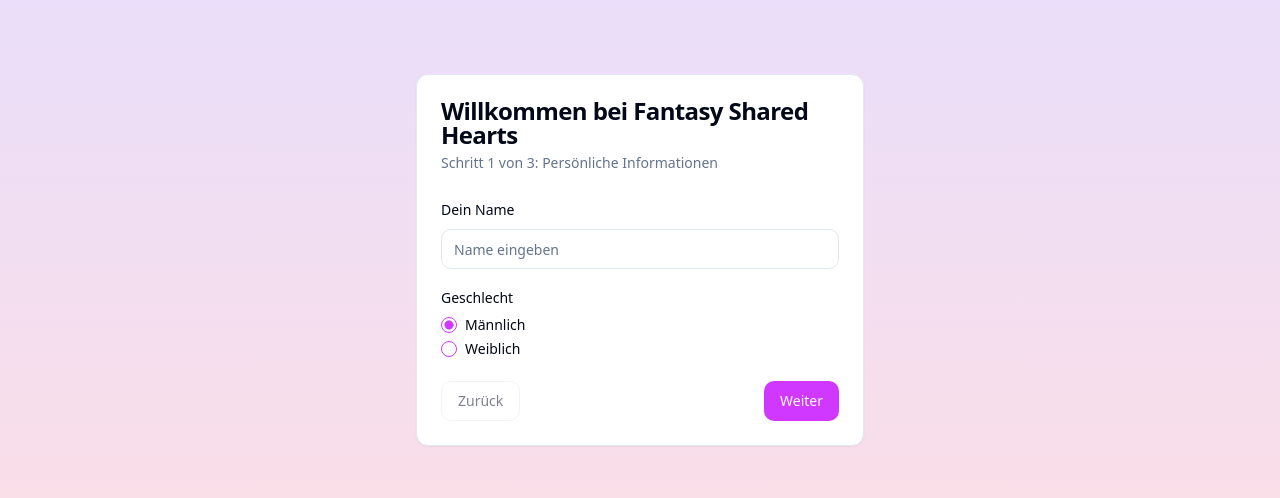
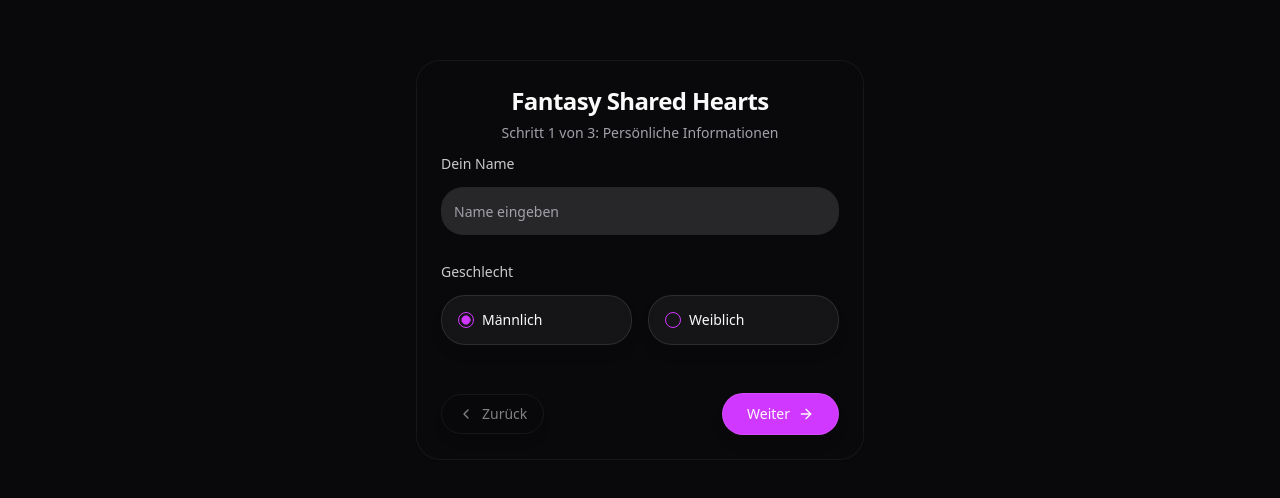
Before and after one commit to Fantasies-FYI/fantasies-fyi, a React (Vite) app: page / in a window 1280 px wide. Shown: the part 140-638 px from the top of the page. Built offline with nearby package versions, Linux system fonts and the light colour scheme.

Commit message:
feat: Implement dark theme and UI changes
- Apply dark theme to the application.
- Update onboarding form design based on the provided screenshot.
- Adjust menu and back button design as per the last screenshot.
- Ensure functionality remains unchanged.

```diff
--- /dev/null
+++ b/src/components/AppMenu.tsx
@@ -0,0 +1,58 @@
+
+import React from "react";
+import { Button } from "@/components/ui/button";
+import { ChevronLeft, Info, Share2 } from "lucide-react";
+
+interface AppMenuProps {
+  currentView: string;
+  onCategoryView: () => void;
+  onInfoView: () => void;
+  onSharingView: () => void;
+  title?: string;
+}
+
+const AppMenu = ({ currentView, onCategoryView, onInfoView, onSharingView, title }: AppMenuProps) => {
+  if (currentView === "categories") {
+    return (
+      <div className="w-full max-w-4xl mx-auto mb-8 flex justify-between items-center">
+        <h1 className="text-xl font-bold text-foreground">Fantasy Shared Hearts</h1>
+        <div className="flex space-x-3">
+          <Button
+            size="icon"
+            onClick={onInfoView}
+            title="Information"
+            className="menu-button"
+          >
+            <Info className="h-5 w-5" />
+          </Button>
+          <Button
+            size="icon"
+            onClick={onSharingView}
+            title="Teilen"
+            className="menu-button"
+          >
+            <Share2 className="h-5 w-5" />
+          </Button>
+        </div>
+      </div>
+    );
+  }
+
+  return (
+    <div className="w-full max-w-4xl mx-auto mb-8 flex justify-between items-center">
+      <Button
+        className="menu-button flex items-center gap-2"
+        onClick={onCategoryView}
+      >
+        <ChevronLeft className="h-5 w-5" />
+        <span>Zurück</span>
+      </Button>
+      {title && (
+        <h2 className="text-lg font-semibold text-foreground">{title}</h2>
+      )}
+      <div className="w-24"></div>
+    </div>
+  );
+};
+
+export default AppMenu;
--- a/src/components/OnboardingForm.tsx
+++ b/src/components/OnboardingForm.tsx
@@ -9,6 +9,7 @@ import { Select, SelectContent, SelectItem, SelectTrigger, SelectValue } from "@
 import { UserProfile } from "@/data/sampleFantasies";
 import { saveUserProfile } from "@/utils/storage";
 import { toast } from "sonner";
+import { ArrowRight, ChevronLeft } from "lucide-react";
 
 interface OnboardingFormProps {
   onComplete: (profile: UserProfile) => void;
@@ -51,30 +52,32 @@ const OnboardingForm = ({ onComplete }: OnboardingFormProps) => {
   };
 
   const renderStep1 = () => (
-    <CardContent className="space-y-4">
-      <div className="space-y-2">
-        <Label htmlFor="name">Dein Name</Label>
+    <CardContent className="space-y-6">
+      <div className="space-y-3">
+        <Label htmlFor="name" className="text-foreground/80">Dein Name</Label>
         <Input
           id="name"
           placeholder="Name eingeben"
           value={profile.name}
           onChange={(e) => setProfile({ ...profile, name: e.target.value })}
+          className="h-12 bg-secondary border-border/30 focus:border-primary"
         />
       </div>
 
-      <div className="space-y-2">
-        <Label>Geschlecht</Label>
+      <div className="space-y-3">
+        <Label className="text-foreground/80">Geschlecht</Label>
         <RadioGroup
           value={profile.gender}
           onValueChange={(value) => setProfile({ ...profile, gender: value as "male" | "female" })}
+          className="flex gap-4"
         >
-          <div className="flex items-center space-x-2">
-            <RadioGroupItem value="male" id="male" />
-            <Label htmlFor="male">Männlich</Label>
+          <div className="flex items-center space-x-2 glass-card p-4 rounded-lg flex-1 cursor-pointer">
+            <RadioGroupItem value="male" id="male" className="text-primary" />
+            <Label htmlFor="male" className="cursor-pointer">Männlich</Label>
           </div>
-          <div className="flex items-center space-x-2">
-            <RadioGroupItem value="female" id="female" />
-            <Label htmlFor="female">Weiblich</Label>
+          <div className="flex items-center space-x-2 glass-card p-4 rounded-lg flex-1 cursor-pointer">
+            <RadioGroupItem value="female" id="female" className="text-primary" />
+            <Label htmlFor="female" className="cursor-pointer">Weiblich</Label>
           </div>
         </RadioGroup>
       </div>
@@ -82,9 +85,9 @@ const OnboardingForm = ({ onComplete }: OnboardingFormProps) => {
   );
 
   const renderStep2 = () => (
-    <CardContent className="space-y-4">
-      <div className="space-y-2">
-        <Label htmlFor="age-range">Altersbereich</Label>
+    <CardContent className="space-y-6">
+      <div className="space-y-3">
+        <Label htmlFor="age-range" className="text-foreground/80">Altersbereich</Label>
         <Select
           value={profile.ageRange}
           onValueChange={(value) =>
@@ -94,10 +97,10 @@ const OnboardingForm = ({ onComplete }: OnboardingFormProps) => {
             })
           }
         >
-          <SelectTrigger id="age-range">
+          <SelectTrigger id="age-range" className="h-12 bg-secondary border-border/30">
             <SelectValue placeholder="Wähle deinen Altersbereich" />
           </SelectTrigger>
-          <SelectContent>
+          <SelectContent className="bg-background border-border">
             <SelectItem value="18-22">18-22</SelectItem>
             <SelectItem value="23-28">23-28</SelectItem>
             <SelectItem value="29-35">29-35</SelectItem>
@@ -108,57 +111,66 @@ const OnboardingForm = ({ onComplete }: OnboardingFormProps) => {
         </Select>
       </div>
 
-      <div className="space-y-2">
-        <Label htmlFor="partner-name">Name des Partners</Label>
+      <div className="space-y-3">
+        <Label htmlFor="partner-name" className="text-foreground/80">Name des Partners</Label>
         <Input
           id="partner-name"
           placeholder="Name des Partners eingeben"
           value={profile.partnerName}
           onChange={(e) => setProfile({ ...profile, partnerName: e.target.value })}
+          className="h-12 bg-secondary border-border/30 focus:border-primary"
         />
       </div>
     </CardContent>
   );
 
   const renderStep3 = () => (
-    <CardContent className="space-y-4">
+    <CardContent className="space-y-6">
       <div className="text-center space-y-4">
-        <h3 className="text-lg font-medium">Wie diese App funktioniert</h3>
-        <p>
+        <h3 className="text-xl font-medium text-foreground">Wie diese App funktioniert</h3>
+        <p className="text-muted-foreground">
           Du wirst eine Reihe von Fantasien sehen und kannst für jede wählen, ob du
           interessiert, bedingt interessiert oder nicht interessiert bist.
         </p>
-        <p>
+        <p className="text-muted-foreground">
           Deine Antworten werden sicher und privat auf deinem Gerät gespeichert.
           Nach dem Beantworten kannst du einen Code generieren, den du mit deinem
           Partner teilen kannst.
         </p>
-        <p>
+        <p className="text-muted-foreground">
           Wenn ihr beide eure Antworten geteilt habt, zeigt die App nur die
           Fantasien an, bei denen ihr beide Interesse gezeigt habt.
         </p>
 
-        <div className="bg-muted p-4 rounded-lg mt-4">
-          <h4 className="font-medium mb-2">Wichtige Begriffe</h4>
-          <p className="text-sm mb-2">
-            <span className="font-bold">Interessiert:</span> Du hättest Freude daran, diese Fantasie zu erleben.
-          </p>
-          <p className="text-sm mb-2">
-            <span className="font-bold">Bedingt interessiert:</span> Du wärst unter bestimmten Umständen daran interessiert.
-          </p>
-          <p className="text-sm">
-            <span className="font-bold">Nicht interessiert:</span> Du möchtest diese Fantasie nicht erleben.
-          </p>
+        <div className="glass-card p-6 rounded-xl mt-6">
+          <h4 className="font-medium mb-4 text-foreground">Wichtige Begriffe</h4>
+          <div className="space-y-4 text-left">
+            <p className="flex items-center gap-2">
+              <span className="w-3 h-3 rounded-full bg-[hsl(var(--fantasy-interested))]"></span>
+              <span className="font-bold text-foreground">Interessiert:</span>
+              <span className="text-muted-foreground">Du hättest Freude daran, diese Fantasie zu erleben.</span>
+            </p>
+            <p className="flex items-center gap-2">
+              <span className="w-3 h-3 rounded-full bg-[hsl(var(--fantasy-conditionally))]"></span>
+              <span className="font-bold text-foreground">Bedingt interessiert:</span>
+              <span className="text-muted-foreground">Du wärst unter bestimmten Umständen daran interessiert.</span>
+            </p>
+            <p className="flex items-center gap-2">
+              <span className="w-3 h-3 rounded-full bg-[hsl(var(--fantasy-notInterested))]"></span>
+              <span className="font-bold text-foreground">Nicht interessiert:</span>
+              <span className="text-muted-foreground">Du möchtest diese Fantasie nicht erleben.</span>
+            </p>
+          </div>
         </div>
       </div>
     </CardContent>
   );
 
   return (
-    <Card className="w-full max-w-md mx-auto">
-      <CardHeader>
-        <CardTitle>Willkommen bei Fantasy Shared Hearts</CardTitle>
-        <CardDescription>
+    <Card className="w-full max-w-md mx-auto rounded-3xl border-border/50 glass-card">
+      <CardHeader className="text-center pb-2">
+        <CardTitle className="text-2xl">Fantasy Shared Hearts</CardTitle>
+        <CardDescription className="text-muted-foreground">
           Schritt {step} von 3: {step === 1 ? "Persönliche Informationen" : step === 2 ? "Weitere Details" : "Einführung"}
         </CardDescription>
       </CardHeader>
@@ -167,12 +179,21 @@ const OnboardingForm = ({ onComplete }: OnboardingFormProps) => {
       {step === 2 && renderStep2()}
       {step === 3 && renderStep3()}
 
-      <CardFooter className="flex justify-between">
-        <Button variant="outline" onClick={handlePrevious} disabled={step === 1}>
-          Zurück
+      <CardFooter className="flex justify-between pt-6">
+        <Button
+          variant="outline"
+          onClick={handlePrevious}
+          disabled={step === 1}
+          className="glass-card px-4 py-2 flex items-center gap-2"
+        >
+          <ChevronLeft className="w-4 h-4" /> Zurück
         </Button>
-        <Button onClick={handleNext}>
+        <Button
+          onClick={handleNext}
+          className="glass-card px-6 py-5 flex items-center gap-2"
+        >
           {step < 3 ? "Weiter" : "Starten"}
+          <ArrowRight className="w-4 h-4" />
         </Button>
       </CardFooter>
     </Card>
--- a/src/index.css
+++ b/src/index.css
@@ -5,82 +5,39 @@
 
 @layer base {
   :root {
-    --background: 0 0% 100%;
-    --foreground: 222.2 84% 4.9%;
+    --background: 240 10% 3.9%;
+    --foreground: 0 0% 98%;
 
-    --card: 0 0% 100%;
-    --card-foreground: 222.2 84% 4.9%;
+    --card: 240 10% 3.9%;
+    --card-foreground: 0 0% 98%;
 
-    --popover: 0 0% 100%;
-    --popover-foreground: 222.2 84% 4.9%;
+    --popover: 240 10% 3.9%;
+    --popover-foreground: 0 0% 98%;
 
     --primary: 286 100% 61%;
-    --primary-foreground: 210 40% 98%;
+    --primary-foreground: 0 0% 98%;
 
-    --secondary: 260 100% 95%;
-    --secondary-foreground: 222.2 47.4% 11.2%;
+    --secondary: 240 3.7% 15.9%;
+    --secondary-foreground: 0 0% 98%;
 
-    --muted: 210 40% 96.1%;
-    --muted-foreground: 215.4 16.3% 46.9%;
+    --muted: 240 3.7% 15.9%;
+    --muted-foreground: 240 5% 64.9%;
 
     --accent: 24 98% 81%;
-    --accent-foreground: 222.2 47.4% 11.2%;
-
-    --destructive: 0 84.2% 60.2%;
-    --destructive-foreground: 210 40% 98%;
-
-    --border: 214.3 31.8% 91.4%;
-    --input: 214.3 31.8% 91.4%;
-    --ring: 222.2 84% 4.9%;
-
-    --radius: 0.75rem;
-
-    --sidebar-background: 0 0% 98%;
-    --sidebar-foreground: 240 5.3% 26.1%;
-    --sidebar-primary: 240 5.9% 10%;
-    --sidebar-primary-foreground: 0 0% 98%;
-    --sidebar-accent: 240 4.8% 95.9%;
-    --sidebar-accent-foreground: 240 5.9% 10%;
-    --sidebar-border: 220 13% 91%;
-    --sidebar-ring: 217.2 91.2% 59.8%;
-  }
-
-  .dark {
-    --background: 222.2 84% 4.9%;
-    --foreground: 210 40% 98%;
-
-    --card: 222.2 84% 4.9%;
-    --card-foreground: 210 40% 98%;
-
-    --popover: 222.2 84% 4.9%;
-    --popover-foreground: 210 40% 98%;
-
-    --primary: 286 100% 61%;
-    --primary-foreground: 222.2 47.4% 11.2%;
-
-    --secondary: 260 100% 95%;
-    --secondary-foreground: 210 40% 98%;
-
-    --muted: 217.2 32.6% 17.5%;
-    --muted-foreground: 215 20.2% 65.1%;
-
-    --accent: 24 98% 81%;
-    --accent-foreground: 210 40% 98%;
+    --accent-foreground: 240 5.9% 10%;
 
     --destructive: 0 62.8% 30.6%;
-    --destructive-foreground: 210 40% 98%;
+    --destructive-foreground: 0 0% 98%;
 
-    --border: 217.2 32.6% 17.5%;
-    --input: 217.2 32.6% 17.5%;
-    --ring: 212.7 26.8% 83.9%;
-    --sidebar-background: 240 5.9% 10%;
-    --sidebar-foreground: 240 4.8% 95.9%;
-    --sidebar-primary: 224.3 76.3% 48%;
-    --sidebar-primary-foreground: 0 0% 100%;
-    --sidebar-accent: 240 3.7% 15.9%;
-    --sidebar-accent-foreground: 240 4.8% 95.9%;
-    --sidebar-border: 240 3.7% 15.9%;
-    --sidebar-ring: 217.2 91.2% 59.8%;
+    --border: 240 3.7% 15.9%;
+    --input: 240 3.7% 15.9%;
+    --ring: 240 4.9% 83.9%;
+
+    --radius: 1.5rem;
+
+    --fantasy-interested: 258 94% 76%;
+    --fantasy-notInterested: 0 84.2% 60.2%;
+    --fantasy-conditionally: 196 100% 47%;
   }
 }
 
@@ -90,23 +47,55 @@
   }
 
   body {
-    @apply bg-gradient-to-b from-fantasy-secondary to-fantasy-background text-foreground min-h-screen;
+    @apply bg-background text-foreground min-h-screen;
   }
 
   .fantasy-card {
-    @apply bg-white rounded-xl shadow-lg p-6 border border-gray-100;
+    @apply bg-secondary rounded-xl shadow-lg p-6 border border-border transition-all duration-300 hover:shadow-xl;
     perspective: 1000px;
   }
 
+  .fantasy-card-answered {
+    @apply opacity-60 hover:opacity-90 transition-opacity;
+  }
+
   .fantasy-button-interested {
-    @apply bg-fantasy-interested text-white hover:bg-opacity-90 transition-all;
+    @apply bg-[hsl(var(--fantasy-interested))] text-secondary-foreground hover:bg-opacity-90 transition-all;
   }
 
   .fantasy-button-not-interested {
-    @apply bg-fantasy-notInterested text-white hover:bg-opacity-90 transition-all;
+    @apply bg-[hsl(var(--fantasy-notInterested))] text-secondary-foreground hover:bg-opacity-90 transition-all;
   }
 
   .fantasy-button-conditionally {
-    @apply bg-fantasy-conditionally text-white hover:bg-opacity-90 transition-all;
+    @apply bg-[hsl(var(--fantasy-conditionally))] text-secondary-foreground hover:bg-opacity-90 transition-all;
+  }
+
+  .category-card {
+    @apply rounded-xl transition-all duration-300 shadow-lg border border-border overflow-hidden;
+  }
+
+  .glass-card {
+    @apply backdrop-blur-sm bg-white/5 border border-white/10 shadow-lg;
+  }
+
+  .menu-button {
+    @apply text-foreground bg-secondary/80 hover:bg-secondary p-2 rounded-full transition-colors;
   }
 }
+
+/* Card appear animation */
+@keyframes card-appear {
+  0% {
+    transform: translateY(20px);
+    opacity: 0;
+  }
+  100% {
+    transform: translateY(0);
+    opacity: 1;
+  }
+}
+
+.animate-card-appear {
+  animation: card-appear 0.3s ease-out forwards;
+}
--- a/src/pages/Index.tsx
+++ b/src/pages/Index.tsx
@@ -1,13 +1,13 @@
+
 import React, { useState, useEffect } from "react";
 import OnboardingForm from "@/components/OnboardingForm";
 import FantasyCard from "@/components/FantasyCard";
 import ProgressBar from "@/components/ProgressBar";
 import CategoryGrid from "@/components/CategoryGrid";
-import Navigation from "@/components/Navigation";
+import AppMenu from "@/components/AppMenu";
 import InfoPage from "@/components/InfoPage";
 import SharingPage from "@/components/SharingPage";
 import ResultsView from "@/components/ResultsView";
-import { Button } from "@/components/ui/button";
 import { ScrollArea } from "@/components/ui/scroll-area";
 import {
   Fantasy,
@@ -26,7 +26,6 @@ import {
   getSharedInterests
 } from "@/utils/storage";
 import { toast } from "sonner";
-import { Info, Share2 } from "lucide-react";
 
 type AppView = "categories" | "questions" | "sharing" | "info" | "results";
 
@@ -238,9 +237,9 @@ const Index = () => {
   // Loading state
   if (isLoading) {
     return (
-      <div className="min-h-screen flex items-center justify-center">
+      <div className="min-h-screen flex items-center justify-center bg-background">
         <div className="text-center">
-          <h1 className="text-2xl font-bold mb-4">Lade Fantasy Shared Hearts...</h1>
+          <h1 className="text-2xl font-bold mb-4 text-foreground">Lade Fantasy Shared Hearts...</h1>
         </div>
       </div>
     );
@@ -249,19 +248,25 @@ const Index = () => {
   // Onboarding for new users
   if (!profile || !profile.completedOnboarding) {
     return (
-      <div className="min-h-screen flex items-center justify-center p-4">
+      <div className="min-h-screen flex items-center justify-center p-4 bg-background">
         <OnboardingForm onComplete={handleOnboardingComplete} />
       </div>
     );
   }
 
   return (
-    <div className="min-h-screen p-4 pb-16">
-      {renderNavigation()}
+    <div className="min-h-screen p-4 pb-16 bg-background">
+      <AppMenu
+        currentView={currentView}
+        onCategoryView={() => setCurrentView("categories")}
+        onInfoView={() => setCurrentView("info")}
+        onSharingView={() => setCurrentView("sharing")}
+        title={activeCategory || undefined}
+      />
 
       {currentView === "categories" && (
         <>
-          <h2 className="text-xl font-bold text-center mb-6">
+          <h2 className="text-xl font-bold text-center mb-6 text-foreground">
             Wähle eine Kategorie
           </h2>
           <CategoryGrid
@@ -273,7 +278,7 @@ const Index = () => {
 
           {!areAllQuestionsAnswered() && (
             <div className="text-center mt-8">
-              <p className="mb-4">Bitte beantworte alle Fragen, um die Ergebnisse zu sehen.</p>
+              <p className="mb-4 text-muted-foreground">Bitte beantworte alle Fragen, um die Ergebnisse zu sehen.</p>
             </div>
           )}
         </>
@@ -287,19 +292,20 @@ const Index = () => {
           />
 
           <ScrollArea className="h-[calc(100vh-220px)] w-full mt-6">
-            <div className="w-full max-w-md mx-auto pb-10">
-              {fantasies.map((fantasy) => {
+            <div className="w-full max-w-md mx-auto pb-10 space-y-6">
+              {fantasies.map((fantasy, index) => {
                 const currentAnswer = getUserAnswerForFantasy(fantasy.id);
                 const isAnswered = answers.some(a => a.fantasyId === fantasy.id);
 
                 return (
+                  <div key={fantasy.id} className={`animate-card-appear ${isAnswered ? 'fantasy-card-answered' : ''}`} style={{animationDelay: `${index * 0.1}s`}}>
                     <FantasyCard
-                    key={fantasy.id}
                       fantasy={fantasy}
                       currentAnswer={currentAnswer}
                       onAnswer={(answer) => handleAnswerSelection(answer, fantasy.id)}
                       isAnswered={isAnswered}
                     />
+                  </div>
                 );
               })}
             </div>
@@ -311,6 +317,7 @@ const Index = () => {
         <SharingPage
           onClose={() => setCurrentView("categories")}
           onPartnerCodeProcessed={handlePartnerCodeProcessed}
+          allQuestionsAnswered={areAllQuestionsAnswered()}
         />
       )}
 
```
Also changed, not shown: src/components/PartnerCodeInput.tsx (+17 -9 lines), src/components/SharingCode.tsx (+12 -12 lines), src/components/SharingPage.tsx (+38 -45 lines). Lines whose indentation alone changed are shown as unchanged.
